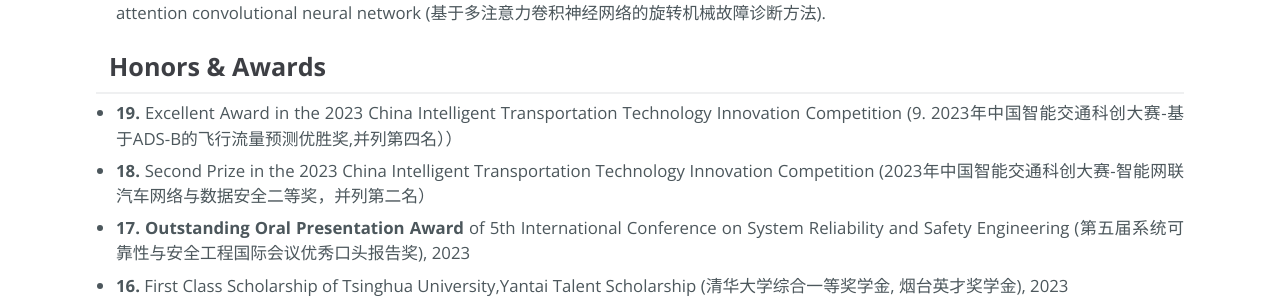
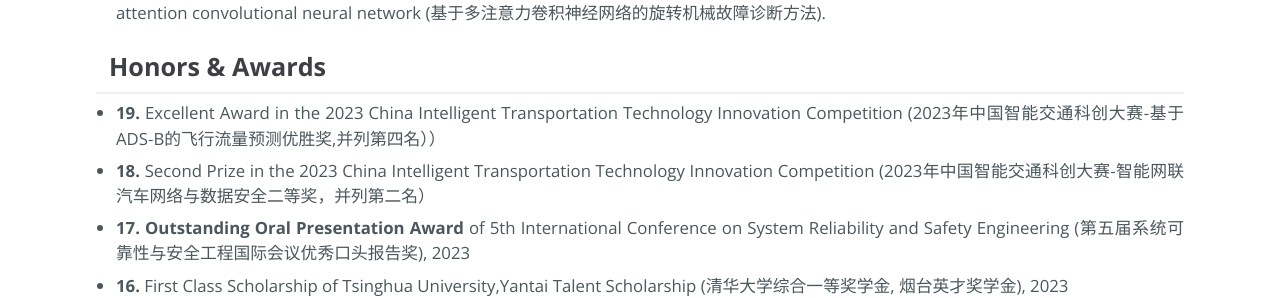
Before and after one commit to WH-HuanWang/WH-HuanWang.github.io, a Jekyll site: the page built from index.md, in a window 1280 px wide and 900 px high, scrolled down 4570 px. Shown: the part 159-457 px from the top of the window. Built offline with Jekyll 4.4.1, drawn with Linux system fonts in a browser that asks for light colours.

Commit message:
Update index.md

```diff
--- a/index.md
+++ b/index.md
@@ -119,7 +119,7 @@ B.S. Mechanical design, manufacturing and automation, School of mechanical and e
 
 ## &nbsp; <b>Honors & Awards</b>
 * * *
-* <b>19. </b>Excellent Award in the 2023 China Intelligent Transportation Technology Innovation Competition (9.	2023年中国智能交通科创大赛-基于ADS-B的飞行流量预测优胜奖,并列第四名））
+* <b>19. </b>Excellent Award in the 2023 China Intelligent Transportation Technology Innovation Competition (2023年中国智能交通科创大赛-基于ADS-B的飞行流量预测优胜奖,并列第四名））
 * <b>18. </b>Second Prize in the 2023 China Intelligent Transportation Technology Innovation Competition (2023年中国智能交通科创大赛-智能网联汽车网络与数据安全二等奖，并列第二名）
 * <b>17. </b><b>Outstanding Oral Presentation Award </b> of 5th International Conference on System Reliability and Safety Engineering (第五届系统可靠性与安全工程国际会议优秀口头报告奖), 2023
 * <b>16. </b>First Class Scholarship of Tsinghua University,Yantai Talent Scholarship (清华大学综合一等奖学金, 烟台英才奖学金), 2023
```
